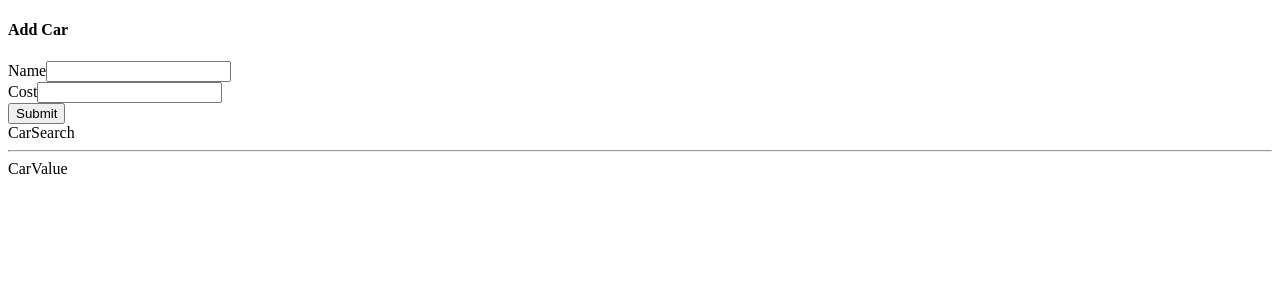
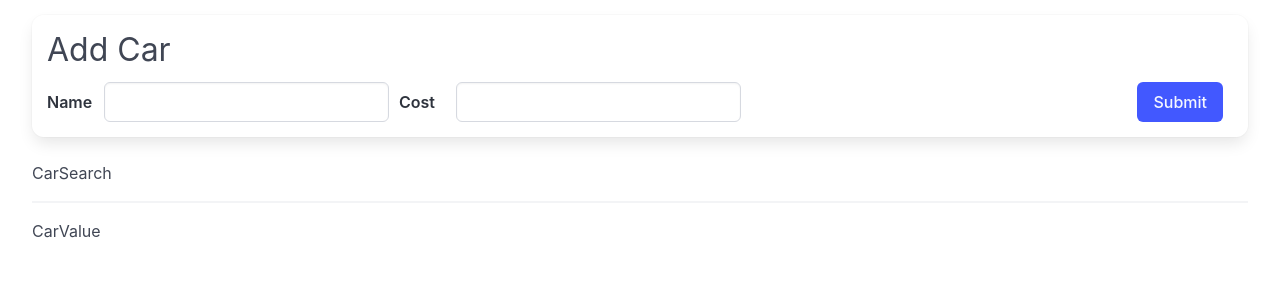
Before and after one commit to shivangi0109/cars-redux-app, a React (Create React App) app: page / in a window 1280 px wide. Shown: the top 300 px of the page. Built offline with nearby package versions, Linux system fonts and the light colour scheme.

Commit message:
Add styling

```diff
--- a/src/App.js
+++ b/src/App.js
@@ -5,7 +5,7 @@
 
 function App() {
   return (
-    <div>
+    <div className="container is-fluid">
       <CarForm />
       <CarSearch />
       <CarList />
--- a/src/index.js
+++ b/src/index.js
@@ -1,3 +1,5 @@
+import 'bulma/css/bulma.css';
+import './styles.css';
 import React from 'react';
 import { createRoot } from 'react-dom/client';
 import { Provider } from 'react-redux';
--- /dev/null
+++ b/src/styles.css
@@ -0,0 +1,79 @@
+.car-form {
+  margin-top: 15px;
+  padding: 15px;
+}
+.car-form .field-group {
+  display: flex;
+  margin-bottom: 0px;
+}
+.car-form form {
+  display: flex;
+  justify-content: space-between;
+}
+.car-form .field {
+  display: flex;
+  align-items: center;
+  margin-bottom: 0px;
+  margin-right: 10px;
+}
+.car-form .field label.label {
+  margin-bottom: 0px;
+  width: 70px;
+}
+.car-form input {
+  width: 100%;
+}
+.car-form h4.subtitle.is-3 {
+  margin-bottom: 0.75rem;
+}
+
+.car-list .panel.bold {
+  font-weight: 600;
+}
+
+.car-list .panel {
+  padding: 10px;
+  display: flex;
+  flex-direction: row;
+  justify-content: space-between;
+  align-items: center;
+}
+
+.car-list p {
+  font-size: 1.5rem;
+}
+
+.car-list .note {
+  font-style: italic;
+  display: block;
+  margin: 40px 20px;
+}
+
+.car-value {
+  font-size: 2rem;
+  text-align: right;
+}
+
+hr {
+  margin: 1rem 0;
+}
+
+.list-header {
+  display: flex;
+  flex-direction: row;
+  justify-content: space-between;
+  align-items: center;
+}
+
+.list-header h3.title {
+  margin-bottom: 0px;
+}
+
+.list-header .search {
+  display: flex;
+  align-items: center;
+}
+.list-header .search .label {
+  margin-bottom: 0px;
+  margin-right: 10px;
+}
```
